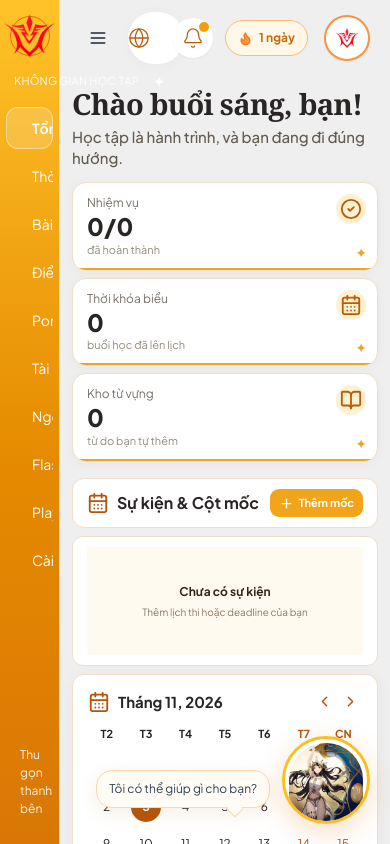
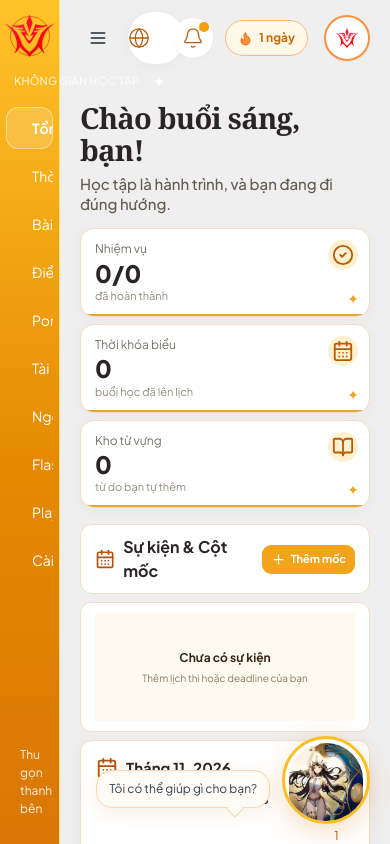
Before and after one commit to nhanttk1710-sketch/I.S.H.T.A.R-STUDY-APP, a Next.js app in the folder ISHTAR/ishtar-study-app/: page / in a window 390 px wide. Shown: the top 844 px of the page. Built offline with nearby package versions, Linux system fonts and the light colour scheme.

Commit message:
Normalize responsive page frame across study tabs

```diff
--- a/ISHTAR/ishtar-study-app/app/globals.css
+++ b/ISHTAR/ishtar-study-app/app/globals.css
@@ -178,3 +178,24 @@ main>div.mx-auto.w-full{max-width:none;padding-left:0!important;padding-right:0!
 /* Dashboard canvas: pure white (#FFFFFF). */
  :root{--ishtar-page:#ffffff}
 body{background:var(--ishtar-page)}
+
+/* Shared page frame for every non-dashboard study tab. */
+.ishtar-content-shell{
+  width:100%;
+  max-width:1440px;
+  min-width:0;
+  margin-inline:auto;
+  padding:clamp(16px,2.2vw,32px);
+  display:flex;
+  flex-direction:column;
+  gap:20px;
+}
+.ishtar-content-shell > *{min-width:0;max-width:100%}
+.ishtar-content-shell > .ishtar-dashboard{width:100%;max-width:none;margin:0;padding:12px 23px 22px}
+@media(max-width:760px){
+  .ishtar-content-shell{padding:14px;gap:14px}
+  .ishtar-content-shell > .ishtar-dashboard{padding:12px 6px 20px}
+}
+@media(min-width:761px) and (max-width:1100px){
+  .ishtar-content-shell{padding:18px;gap:16px}
+}
```
